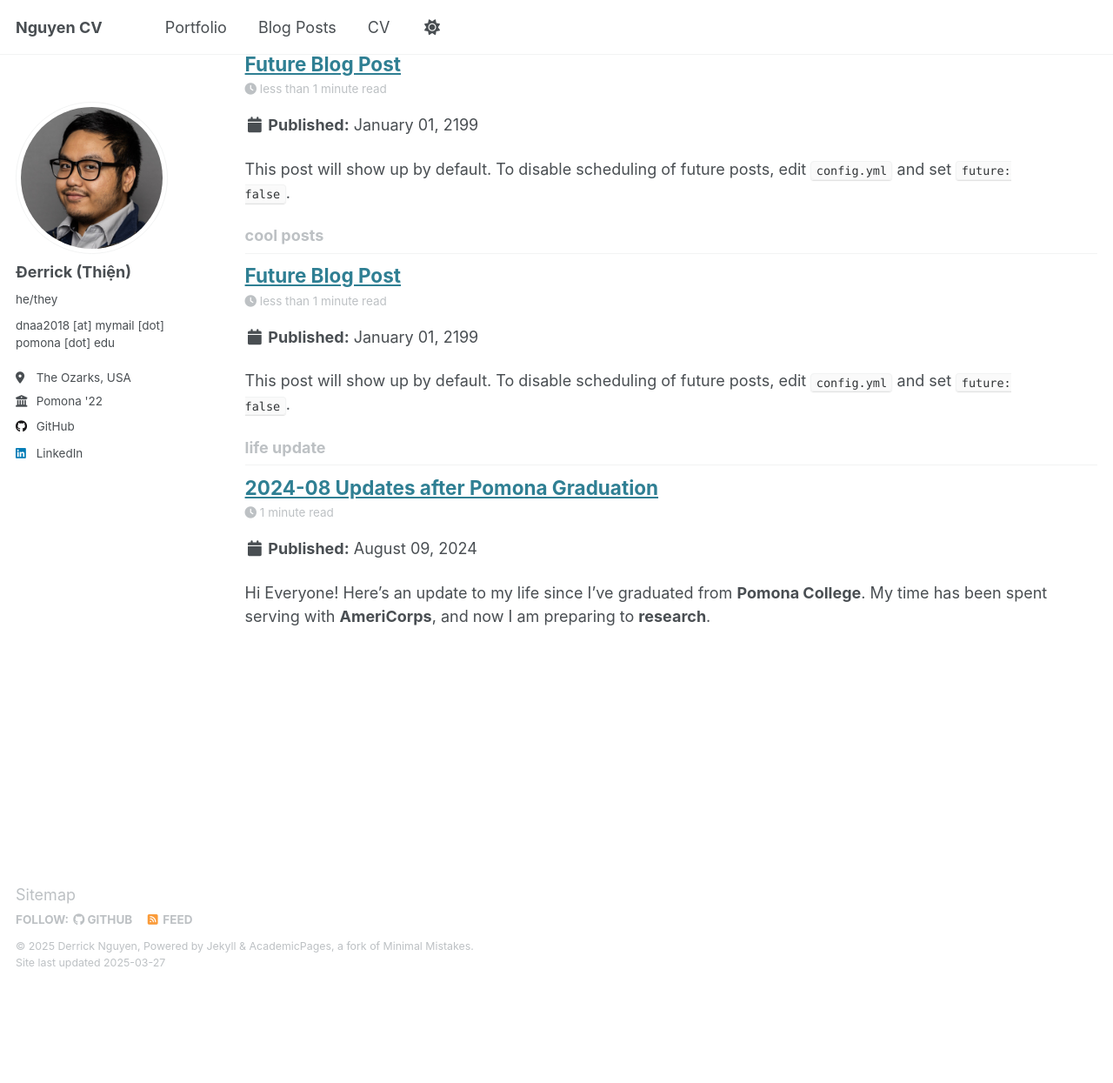
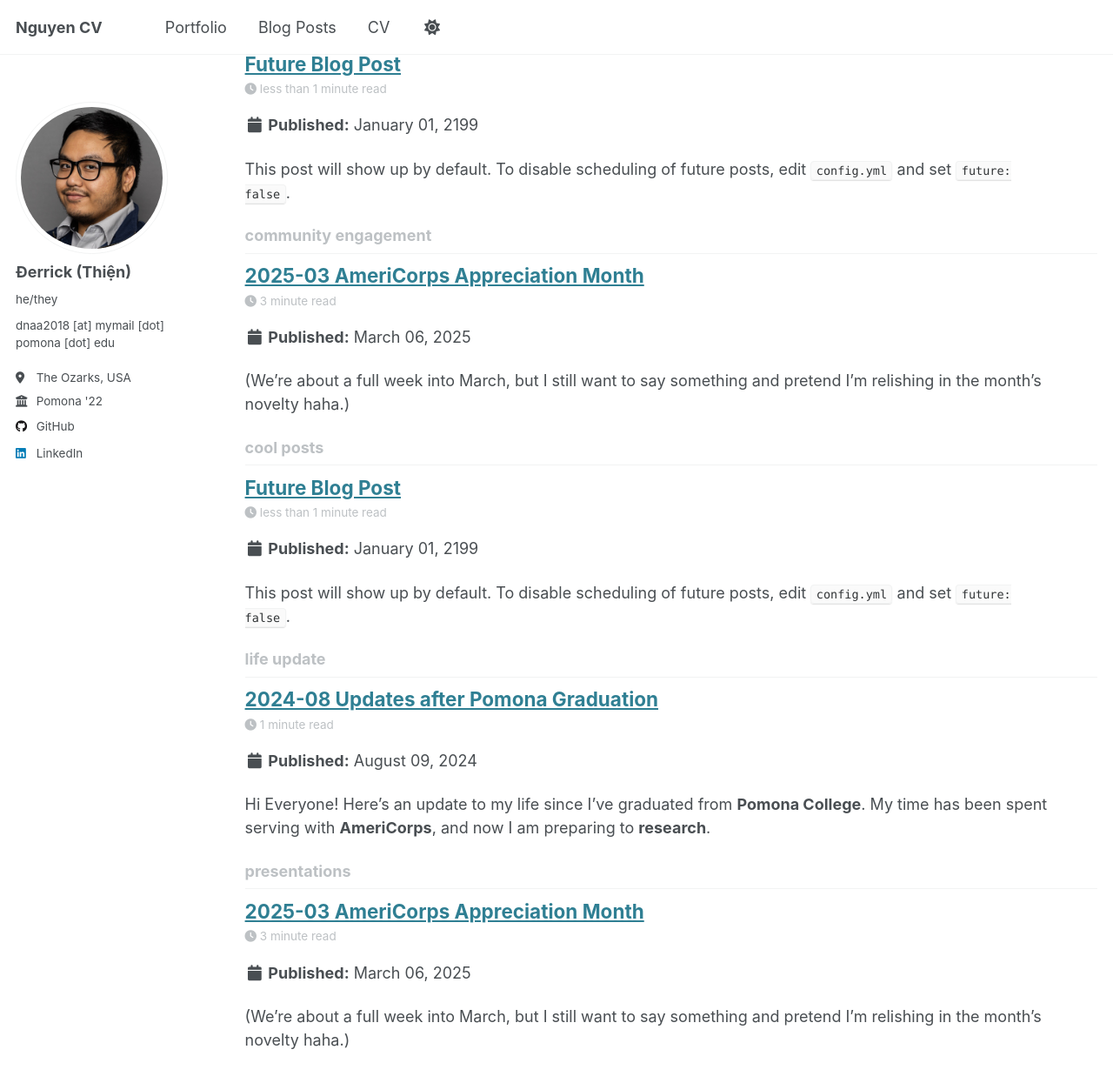
Before and after one commit to thienderrick/thienderrick.github.io, a Jekyll site: the page built from _pages/tag-archive.html, in a window 1280 px wide and 1400 px high, scrolled down 623 px. Shown: the top 1245 px of the window at 87% size. Built offline with Jekyll 4.4.1, drawn with Linux system fonts in a browser that asks for light colours; before the commit the page ends 1757 px from its top, so only the background shows below that; some of the changed lines change nothing that is shown.

Commit message:
Update and rename 2025-03-06_blogpost.md to 2025-03-06-AmeriCorps.md

```diff
--- a/_posts/2025-03-06_blogpost.md
+++ b/_posts/2025-03-06-AmeriCorps.md
@@ -13,9 +13,11 @@
 
 I'm incredibly honored to have had the opportunity to return to the school I served at and share my journey from a similar multicultural public high school in Arkansas. I even got to talk about the high-quality education I received through the QuestBridge National College Match, emphasizing that yes—a top-tier education **can** be accessible. It’s a full-circle moment for me, considering I used to be (and honestly still am) quite the troublemaker and “character.” 😅
 
+![text](/images/2025-03-06_blogpost_image1.jpeg)
+
 ---
 
-![text](/images/2025-03-06_image2.jpeg)
+![text](/images/2025-03-06_blogpost_image1.jpeg)
 
 💛 **Now, I want to dedicate this space to the amazing folks from Nathan Hale High School's City Year FY24 Team.**
 
```
